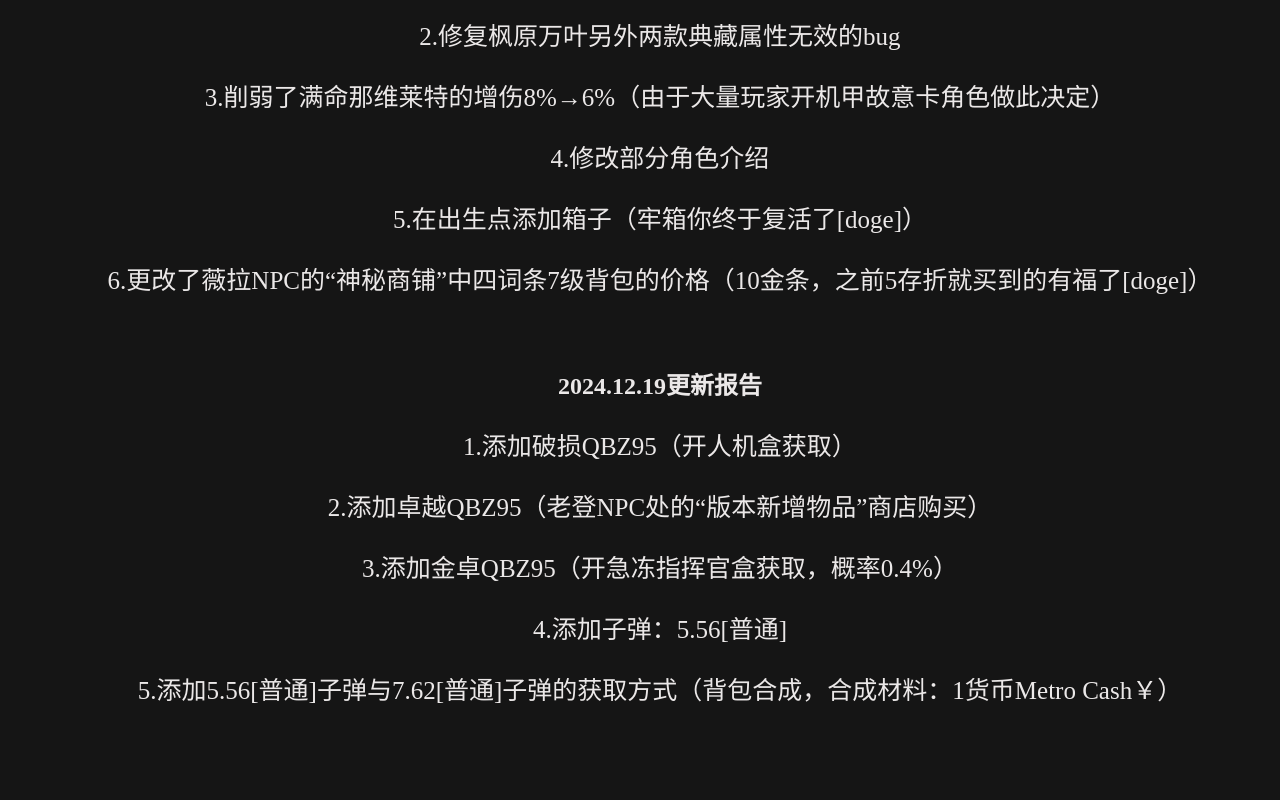
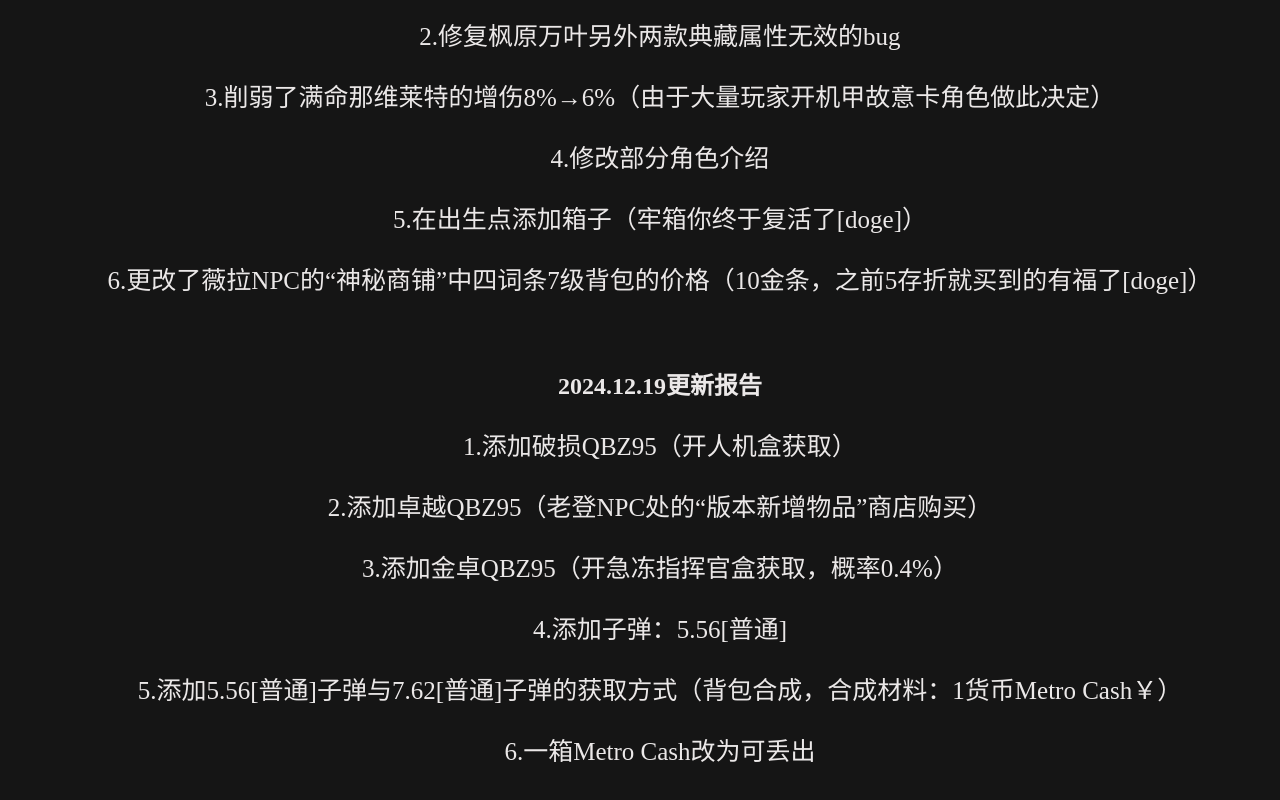
Before and after one commit to UU-cmyk/UU-cmyk.github.io, a plain HTML site: page Update_report.html in a window 1280 px wide. Shown: the part 4111-4911 px from the top of the page. Before the commit the page ends 4860 px from the top, so only its background shows below. Drawn offline with Linux system fonts and the light colour scheme.

Commit message:
Add files via upload

```diff
--- a/Update_report.html
+++ b/Update_report.html
@@ -132,6 +132,7 @@
             <p>3.添加金卓QBZ95（开急冻指挥官盒获取，概率0.4%）</p>
             <p>4.添加子弹：5.56[普通]</p>
             <p>5.添加5.56[普通]子弹与7.62[普通]子弹的获取方式（背包合成，合成材料：1货币Metro Cash￥）</p>
+            <p>6.一箱Metro Cash改为可丢出</p>
         </li>
         <br>
     </ul>
```
